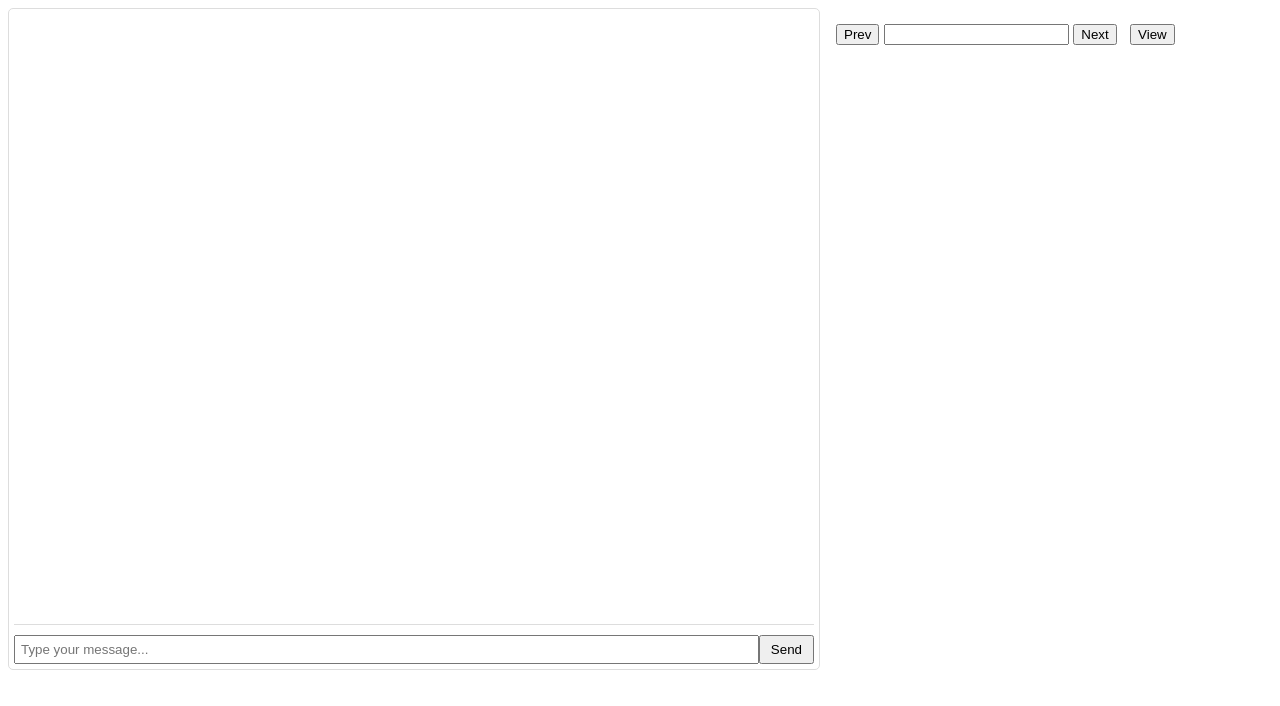
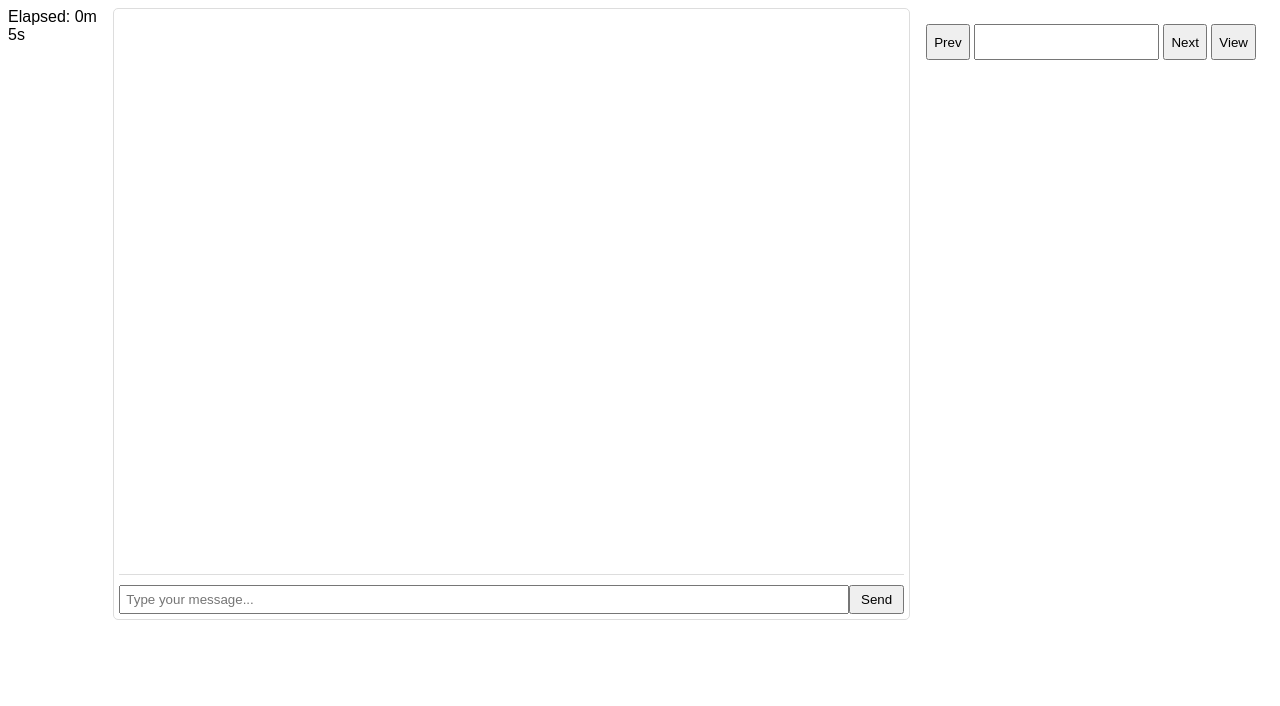
Before and after one commit to uncharted-embodied-proof/plan-generator, a website: page index.html in a window 1280 px wide. Drawn offline with nearby package versions, Linux system fonts and the light colour scheme; no server answers.

Commit message:
tweak ui

```diff
--- a/index.html
+++ b/index.html
@@ -52,7 +52,7 @@
           border-radius: 5px;
         }
         #chat-history {
-          height: 600px;
+          height: 550px;
           overflow-y: scroll;
           border-bottom: 1px solid #ddd;
           margin-bottom: 10px;
@@ -89,7 +89,10 @@
     <!--
     <image src="./simple-world.png" height="400px" />
       -->
-    <div id="map"></div>
+    <div style="display: flex; flex-direction: column">
+      <div id="counter"></div>
+      <div id="map"></div>
+    </div>
     <div id="chat-container">
         <div id="chat-history"></div>
         <div id="input-area">
@@ -267,7 +270,7 @@
           const thead = table.append('thead');
           thead.append('th').text('loc.');
           thead.append('th').text('comm');
-          thead.append('th').text('boost');
+          thead.append('th').text('turbo');
           thead.append('th').text('avoid.');
           thead.append('th').text('battery');
           thead.append('th').text('p temp.');
@@ -279,7 +282,7 @@
             const tr = tbody.append('tr');
             tr.append('td').text(ws.location);
             tr.append('td').text(ws.comm);
-            tr.append('td').text(ws.boost);
+            tr.append('td').text(ws.turbo);
             tr.append('td').text(ws.avoidance);
             tr.append('td').text(plan.stats[cnt].battery);
             tr.append('td').text(
@@ -370,6 +373,21 @@
                 sendMessage();
             }
         });
+
+
+        // Stopwatch
+        let c = 0;
+        function formatTime(seconds) {
+          const mins = Math.floor(seconds / 60);
+          const secs = seconds % 60;
+          return `Elapsed:  ${mins}m ${secs}s`;
+        }
+        document.getElementById('counter').innerHTML = formatTime(c);
+        setInterval(() => {
+          c++;
+          document.getElementById('counter').innerHTML = formatTime(c);
+        }, 1000);
+
     </script>
 </body>
 </html>
```
